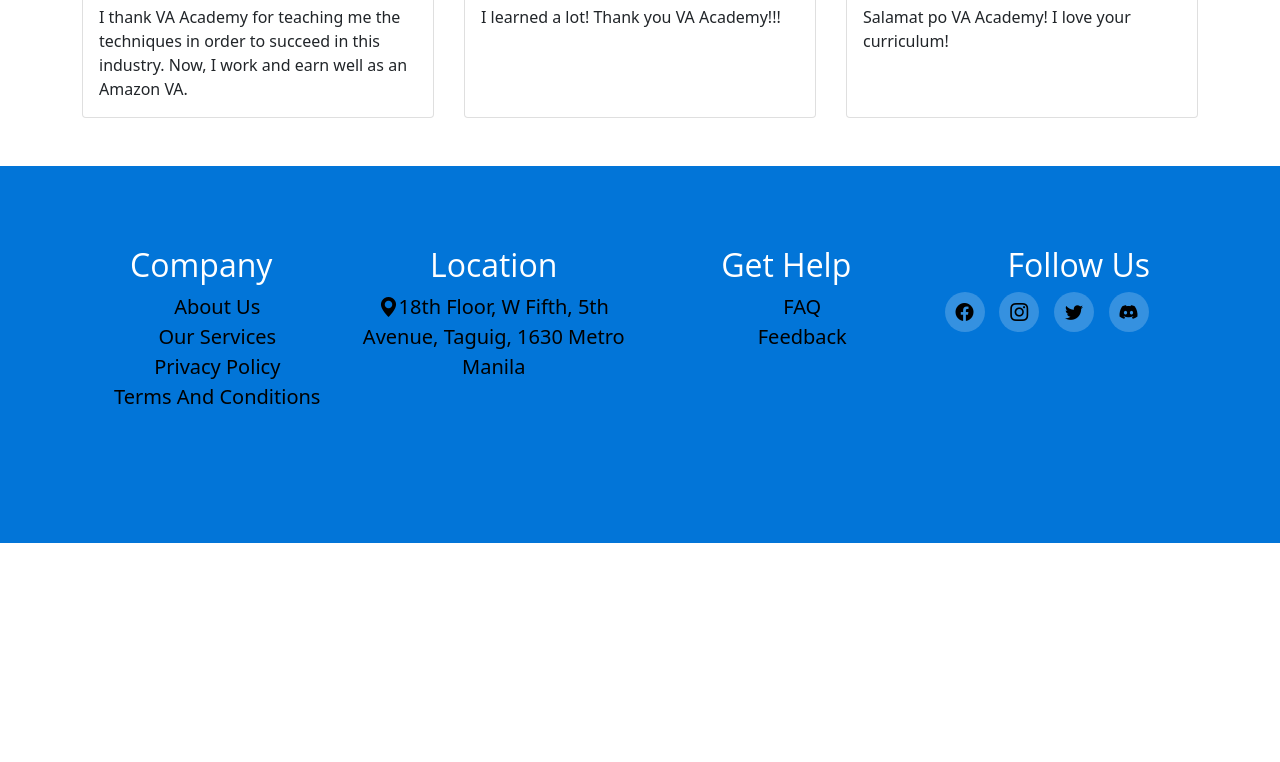
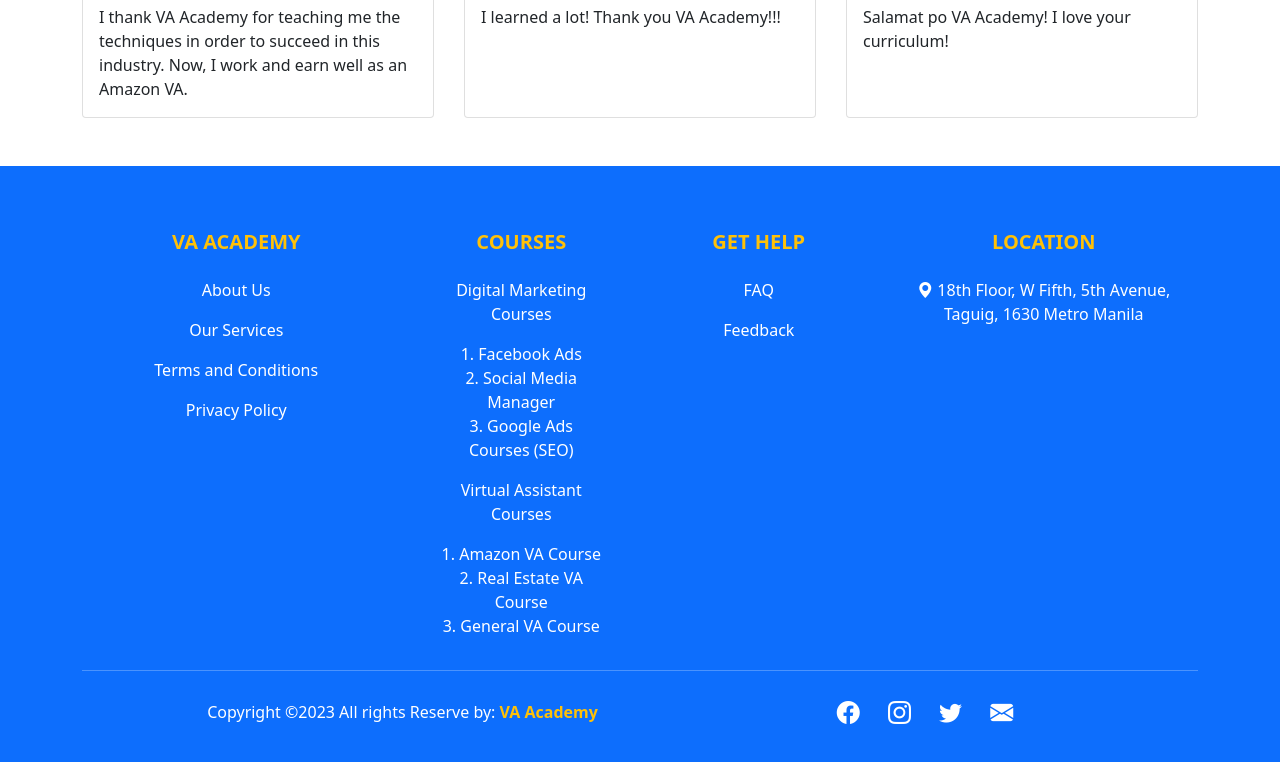
Before and after one commit to KenLee23/johnangelo26.github.io, a plain HTML site: page VA site.html in a window 1280 px wide. Shown: the part 3283-4045 px from the top of the page. Before the commit the page ends 3826 px from the top, so only its background shows below. Drawn offline with nearby package versions, Linux system fonts and the light colour scheme.

Commit message:
Updated homepage
updated footer

```diff
--- a/VA site.html
+++ b/VA site.html
@@ -1,5 +1,6 @@
 <!DOCTYPE html>
 <html lang="en" dir="ltr">
+
 <head>
   <meta charset="UTF-8">
   <title>VA Academy</title>
@@ -8,9 +9,12 @@
   <script src="https://cdn.jsdelivr.net/npm/popper.js@1.16.1/dist/umd/popper.min.js"></script>
   <script src="https://cdn.jsdelivr.net/npm/bootstrap@4.6.2/dist/js/bootstrap.bundle.min.js"></script>
   <link rel="stylesheet" href="style.css">
-        <link href="https://cdn.jsdelivr.net/npm/bootstrap@5.0.2/dist/css/bootstrap.min.css" rel="stylesheet" integrity="sha384-EVSTQN3/azprG1Anm3QDgpJLIm9Nao0Yz1ztcQTwFspd3yD65VohhpuuCOmLASjC" crossorigin="anonymous">
+  <link href="https://cdn.jsdelivr.net/npm/bootstrap@5.0.2/dist/css/bootstrap.min.css" rel="stylesheet"
+    integrity="sha384-EVSTQN3/azprG1Anm3QDgpJLIm9Nao0Yz1ztcQTwFspd3yD65VohhpuuCOmLASjC" crossorigin="anonymous">
   <link rel="stylesheet" href="https://cdn.jsdelivr.net/npm/bootstrap-icons@1.10.3/font/bootstrap-icons.css">
-        <script src="https://cdn.jsdelivr.net/npm/bootstrap@5.0.2/dist/js/bootstrap.bundle.min.js" integrity="sha384-MrcW6ZMFYlzcLA8Nl+NtUVF0sA7MsXsP1UyJoMp4YLEuNSfAP+JcXn/tWtIaxVXM" crossorigin="anonymous"></script>
+  <script src="https://cdn.jsdelivr.net/npm/bootstrap@5.0.2/dist/js/bootstrap.bundle.min.js"
+    integrity="sha384-MrcW6ZMFYlzcLA8Nl+NtUVF0sA7MsXsP1UyJoMp4YLEuNSfAP+JcXn/tWtIaxVXM"
+    crossorigin="anonymous"></script>
 </head>
 
 <body>
@@ -22,13 +26,8 @@
           width="30" height="30">
         VA ACADEMY
       </a>
-<button type="button"
-        data-bs-toggle="collapse"
-        data-bs-target="#navbarNav"
-        class="navbar-toggler"
-        aria-controls="navbarNav"
-        aria-expanded="false"
-        aria-label="Toggle navigation">
+      <button type="button" data-bs-toggle="collapse" data-bs-target="#navbarNav" class="navbar-toggler"
+        aria-controls="navbarNav" aria-expanded="false" aria-label="Toggle navigation">
         <span class="navbar-toggler-icon"></span>
       </button>
       <div class="collapse navbar-collapse" id="navbarNav">
@@ -40,14 +39,11 @@
           </li>
           <li class="nav-item dropdown">
             <a href="#" class="nav-link
-                        dropdown-toggle"
-                        id="navbarDropdown" role="button"
-                        data-bs-toggle="dropdown"
+                        dropdown-toggle" id="navbarDropdown" role="button" data-bs-toggle="dropdown"
               aria-expanded="false">
               WHAT WE OFFER
             </a>
-            <ul class="dropdown-menu bg-primary"
-            aria-labelledby="navbarDropdown">
+            <ul class="dropdown-menu bg-primary" aria-labelledby="navbarDropdown">
               <li><a href="#" class="dropdown-item">COURSES</a></li>
               <li><a href="#" class="dropdown-item">HOW TO AVAIL</a></li>
             </ul>
@@ -68,7 +64,7 @@
   <style>
     main {
       border: none;
-    text-align:center;
+      text-align: center;
       background-image: url('https://encrypted-tbn0.gstatic.com/images?q=tbn:ANd9GcQKbH-eyLh97zcNlaskUkQfnNwOrE2Lys7mBa5_sai8HUhTbOxC2vJAYHqt6z0P1YVwkmU&usqp=CAU');
       background-repeat: no-repeat;
       background-position: center;
@@ -76,6 +72,7 @@
       opacity: .6;
     }
   </style>
+
   <body background-color="#f0f8ff"></body>
   <br><br>
   <main>
@@ -87,7 +84,8 @@
 
     <h3>Are you ready to leverage your expertise to generate a consistent income every month from home?</h3>
 
-    <h3>Take control of your destiny, tap into your desire & drive, and become in-demand, highly trained Virtual Assistant.</h3><br><br>
+    <h3>Take control of your destiny, tap into your desire & drive, and become in-demand, highly trained Virtual
+      Assistant.</h3><br><br>
 
     <h2><b>CHECK OUR COURSES NOW!</b></h2>
     <button type="button" class="btn btn-outline-primary mb-5"><b><a href="#">CLICK HERE</a></b></button>
@@ -95,17 +93,23 @@
   <div class="container px-4 text-center">
     <div class="row gx-5">
       <div class="col">
-           <div class="p-3"><span style="font-size: 15px;"><b><mark>VA University</mark></b> is an all-inclusive training program for get-it-done
+        <div class="p-3"><span style="font-size: 15px;"><b><mark>VA University</mark></b> is an all-inclusive training
+            program for get-it-done
             types who want to utilize their professional experience in a work-from-home business.
             Starting right away, you will be ready to open for business with a blueprint to be a
-            successful Virtual Assistant.<br><br>Bibi Goldstein and the team at Buying Time have put together a comprehensive program that
+            successful Virtual Assistant.<br><br>Bibi Goldstein and the team at Buying Time have put together a
+            comprehensive program that
             will give everyone who goes through it a greater opportunity to succeed in a home-based
-            business at any level they choose.<br><br>Whether you want to create extra income for your household or a full–time business, this
+            business at any level they choose.<br><br>Whether you want to create extra income for your household or a
+            full–time business, this
             program gives you the advantage of experience and education so you can reach your goals
             as a successful Virtual Assistant.</span> </div>
       </div>
       <div class="col">
-            <div class="p-3"><iframe width="700" height="400" src="https://www.youtube.com/embed/QhKiRrhBeS8" title="How to Become a Virtual Assistant with No Experience | Earn Up to $1000" frameborder="0" allow="accelerometer; autoplay; clipboard-write; encrypted-media; gyroscope; picture-in-picture; web-share" allowfullscreen></iframe></div>
+        <div class="p-3"><iframe width="700" height="400" src="https://www.youtube.com/embed/QhKiRrhBeS8"
+            title="How to Become a Virtual Assistant with No Experience | Earn Up to $1000" frameborder="0"
+            allow="accelerometer; autoplay; clipboard-write; encrypted-media; gyroscope; picture-in-picture; web-share"
+            allowfullscreen></iframe></div>
       </div>
     </div>
   </div>
@@ -114,17 +118,22 @@
     <div class="row">
 
       <div class="col-md-4 mt-5">
-            <img src="https://www.nicepng.com/png/detail/203-2037007_global-security-comments-information-security-icon-png.png" width="400px" height="400px">
+        <img
+          src="https://www.nicepng.com/png/detail/203-2037007_global-security-comments-information-security-icon-png.png"
+          width="400px" height="400px">
       </div>
 
       <div class="col-md-6">
         <div class="card-body mt-5 mb-5">
           <p class="card-text">
           <h2 class="text-start fs-1 text-primary">Data Security</h2>
-                <p class="fs-3">Our client's data is protected to preserve the three pillars of information security: Confidentiality, Integrity and Availability.</p>
+          <p class="fs-3">Our client's data is protected to preserve the three pillars of information security:
+            Confidentiality, Integrity and Availability.</p>
           <br>
           <h2 class="text-start fs-1 text-primary">ISO 27001:2023 CERTIFIED</h2>
-                  <b><p class="fs-3">INFORMATION SECURITY MANAGEMENT SYSTEMS</p></b>
+          <b>
+            <p class="fs-3">INFORMATION SECURITY MANAGEMENT SYSTEMS</p>
+          </b>
           </p>
         </div>
 
@@ -136,7 +145,10 @@
   <img src="Why VA3.PNG" width="1400" height="400">
   </div><br><br>
   <div class="container">
-    <iframe  width="853" height="480" src="https://www.youtube.com/embed/QhKiRrhBeS8" title="How to Become a Virtual Assistant with No Experience | Earn Up to $1000" frameborder="0" allow="accelerometer; autoplay; clipboard-write; encrypted-media; gyroscope; picture-in-picture; web-share" allowfullscreen></iframe>
+    <iframe width="853" height="480" src="https://www.youtube.com/embed/QhKiRrhBeS8"
+      title="How to Become a Virtual Assistant with No Experience | Earn Up to $1000" frameborder="0"
+      allow="accelerometer; autoplay; clipboard-write; encrypted-media; gyroscope; picture-in-picture; web-share"
+      allowfullscreen></iframe>
   </div><br><br>
 
 
@@ -144,15 +156,20 @@
     <h4><i>Feedbacks from our Students</i></h4><br>
     <div class="card-deck">
       <div class="card" style="width:400px">
-    <img class="card-img-top" src="https://media.istockphoto.com/id/1181431780/photo/beautiful-filipino-woman-using-laptop-at-cafe.jpg?s=612x612&w=0&k=20&c=dZEOHeFeljou-YBvq5-kKZ7Pz9-r1rZdTLvC7XChkpk=" width="150" height="200">
+        <img class="card-img-top"
+          src="https://media.istockphoto.com/id/1181431780/photo/beautiful-filipino-woman-using-laptop-at-cafe.jpg?s=612x612&w=0&k=20&c=dZEOHeFeljou-YBvq5-kKZ7Pz9-r1rZdTLvC7XChkpk="
+          width="150" height="200">
         <div class="card-body">
           <h4>Michelle Dela Cruz</h4>
-        <p class="card-text">I thank VA Academy for teaching me the techniques in order to succeed in this industry. Now, I work and earn well as an Amazon VA.</p>
+          <p class="card-text">I thank VA Academy for teaching me the techniques in order to succeed in this industry.
+            Now, I work and earn well as an Amazon VA.</p>
         </div>
       </div>
       <br>
       <div class="card" style="width:400px">
-      <img class="card-img-top" src="https://thumbs.dreamstime.com/b/filipino-cheerful-man-laptop-portrait-happy-filipino-man-laptop-sitting-sofa-114272161.jpg" width="150" height="200">
+        <img class="card-img-top"
+          src="https://thumbs.dreamstime.com/b/filipino-cheerful-man-laptop-portrait-happy-filipino-man-laptop-sitting-sofa-114272161.jpg"
+          width="150" height="200">
         <div class="card-body">
           <h4>Andrew Dimagiba</h4>
           <p class="card-text">I learned a lot! Thank you VA Academy!!!</p>
@@ -160,7 +177,9 @@
       </div>
       <br>
       <div class="card" style="width:400px">
-        <img class="card-img-top" src="https://encrypted-tbn0.gstatic.com/images?q=tbn:ANd9GcQWj3UzZofgflSEfDvBAxlNjTSYu4QAbT3G_w&usqp=CAU" width="150" height="200">
+        <img class="card-img-top"
+          src="https://encrypted-tbn0.gstatic.com/images?q=tbn:ANd9GcQWj3UzZofgflSEfDvBAxlNjTSYu4QAbT3G_w&usqp=CAU"
+          width="150" height="200">
         <div class="card-body">
           <h4>Michael Granada</h4>
           <p class="card-text">Salamat po VA Academy! I love your curriculum!</p>
@@ -170,40 +189,93 @@
   </div>
   <br>
   <br>
-<footer class="footer-area section_gap">
-  <div class="container">
-      <div class="row" style="display: flex; flex-wrap: wrap;">
-          <div class="col-lg-3 col-md-6 single-footer-widget">
-              <h2 class="text-center">company</h2>
-              <ul>
-                  <li><a href="#">about us</a></li>
-                  <li><a href="#">our services</a></li>
-                  <li><a href="#">privacy policy</a></li>
-                  <li><a href="#">terms and conditions</a></li>
+  <footer class="bg-primary text-white pt-5 pb-4">
+    <div class="container text-center text-md-left">
+      <div class="row text-center text-md-left">
+        <div class="col-md-3 col-lg-3 col-xl-3 mx-auto mt-3">
+          <h5 class="text-uppercase mb-4 font-weight-bold text-warning">va academy</h5>
+          <p>
+            <a href="#" class="text-white" style="text-decoration: none;">About Us</a>
+          </p>
+          <p>
+            <a href="#" class="text-white" style="text-decoration: none;">Our Services</a>
+          </p>
+          <p>
+            <a href="#" class="text-white" style="text-decoration: none;">Terms and Conditions</a>
+          </p>
+          <p>
+            <a href="#" class="text-white" style="text-decoration: none;">Privacy Policy</a>
+          </p>
+        </div>
+        <div class="col-md-2 col-lg-2 col-xl-2 mx-auto mt-3">
+          <h5 class="text-uppercase mb-4 font-weight-bold text-warning">courses</h5>
+          <p>
+            <a href="#" class="text-white" style="text-decoration: none;">Digital Marketing Courses</a>
+            <li><a href="#" class="text-white" style="text-decoration: none;">1. Facebook Ads</a></li>
+            <li><a href="#" class="text-white" style="text-decoration: none;">2. Social Media Manager</a>
+            </li>
+            <li><a href="#" class="text-white" style="text-decoration: none;">3. Google Ads Courses
+                (SEO)</a></li>
+          </p>
+          <p>
+            <a href="#" class="text-white" style="text-decoration: none;">Virtual Assistant Courses</a>
+            <li><a href="#" class="text-white" style="text-decoration: none;">1. Amazon VA Course</a></li>
+            <li><a href="#" class="text-white" style="text-decoration: none;">2. Real Estate VA Course</a>
+            </li>
+            <li><a href="#" class="text-white" style="text-decoration: none;">3. General VA Course</a></li>
+          </p>
+        </div>
+        <div class="col-md-3 col-lg-2 col-xl-2 mx-auto mt-3">
+          <h5 class="text-uppercase mb-4 font-weight-bold text-warning">get help</h5>
+          <p>
+            <a href="#" class="text-white" style="text-decoration: none;">FAQ</a>
+          </p>
+          <p>
+            <a href="#" class="text-white" style="text-decoration: none;">Feedback</a>
+          </p>
+        </div>
+        <div class="col-md-4 col-lg-3 mx-auto mt-3">
+          <h5 class="text-uppercase mb-4 font-weight-bold text-warning">Location</h5>
+          <p>
+            <i class="bi bi-geo-alt-fill"></i> 18th Floor, W Fifth, 5th Avenue, Taguig, 1630 Metro Manila
+          </p>
+        </div>
+      </div>
+      <hr class="mb-4">
+      <div class="row align-items-center">
+        <div class="col-md-6 col-lg-7">
+          <p>Copyright &copy;2023 All rights Reserve by:
+            <a href="#" style="text-decoration: none;">
+              <strong class="text-warning">VA Academy</strong>
+            </a>
+          </p>
+        </div>
+        <div class="col-md-5 col-lg-4">
+          <div class="text-center text-md-right">
+            <ul class="list-unstyled list-inline">
+              <li class="list-inline-item">
+                <a href="#" class="btn-floating btn-sm text-white" style="font-size: 23px;"><i
+                    class="bi bi-facebook"></i></a>
+              </li>
+              <li class="list-inline-item">
+                <a href="#" class="btn-floating btn-sm text-white" style="font-size: 23px;"><i
+                    class="bi bi-instagram"></i></a>
+              </li>
+              <li class="list-inline-item">
+                <a href="#" class="btn-floating btn-sm text-white" style="font-size: 23px;"><i
+                    class="bi bi-twitter"></i></a>
+              </li>
+              <li class="list-inline-item">
+                <a href="#" class="btn-floating btn-sm text-white" style="font-size: 23px;"><i
+                    class="bi bi-envelope-fill"></i></a>
+              </li>
             </ul>
           </div>
-          <div class="col-lg-3 col-md-6 single-footer-widget">
-              <h2 class="text-center">location</h2>
-              <p><i class="bi bi-geo-alt-fill"></i>18th Floor, W Fifth, 5th Avenue, Taguig, 1630 Metro Manila</p>
-          </div>
-          <div class="col-lg-3 col-md-6 single-footer-widget">
-              <h2 class="text-center">get help</h2>
-              <ul>
-                  <li><a href="#">FAQ</a></li>
-                  <li><a href="#">feedback</a></li>
-              </ul>
-          </div>
-          <div class="col-lg-3 col-md-6 single-footer-widget">
-              <h2>follow us</h2>
-              <div class="social-links">
-                  <a href="#"><i class="bi bi-facebook"></i></a>
-                  <a href="#"><i class="bi bi-instagram"></i></a>
-                  <a href="#"><i class="bi bi-twitter"></i></a>
-                  <a href="#"><i class="bi bi-discord"></i></a>
         </div>
       </div>
     </div>
     </div>
   </footer>
 </body>
+
 </html>
--- a/style.css
+++ b/style.css
@@ -32,82 +32,3 @@ iframe {
       width: 100%; /* The width is 100%, when the viewport is 800px or smaller */
     }
 }
-@import url('https://fonts.googleapis.com/css2?family=Mulish:wght@300&family=Poppins:wght@300;400;500;600;700&display=swap');
-
-body {
-    line-height: 1.5;
-    font-family: 'Poppins', sans-serif;
-}
-footer .container {
-    max-width: 1170px;
-    margin: auto;
-}
-
-footer ul {
-    list-style: none;
-}
-.footer-area {
-    background-color: #0275d8;
-    padding: 50px 2px;
-}
-.single-footer-widget {
-    width: 25%;
-    padding: 30px 30px 30px 30px;
-}
-.single-footer-widget {
-    font-size: 18px;
-    color: #ffffff;
-    text-transform: capitalize;
-    margin-bottom: 35px;
-    font-weight: 500;
-    position: relative;
-}
-.single-footer-widget ul li a {
-    font-size: 20px;
-    text-transform: capitalize;
-    color: #ffffff;
-    text-decoration: none;
-    text-align: center;
-    font-weight: 400;
-    color: black;
-    display: block;
-    transition: all 0.3s ease;
-}
-.single-footer-widget ul li a:hover {
-    color: #ffffff;
-    padding-left: 8px;
-}
-.single-footer-widget p {
-    font-size: 20px;
-    text-transform: capitalize;
-    color: #ffffff;
-    text-align: center;
-    text-decoration: none;
-    font-weight: 400;
-    color: black;
-    display: block;
-    cursor: pointer;
-}
-.single-footer-widget .social-links a {
-    display: inline-block;
-    height: 40px;
-    width: 40px;
-    background-color: rgba(255, 255, 255, 0.2);
-    margin: 0 10px 10px 0;
-    text-align: center;
-    line-height: 40px;
-    border-radius: 50%;
-    color: black;
-    transition: all 0.5s ease;
-}
-.single-footer-widget .social-links a:hover {
-    color: #ffffff;
-    background-color: black;
-}
-@media(max-width: 767px) {
-    .single-footer-widget {
-        width: 50%;
-        padding: 0 15px;
-        margin-bottom: 30px;
-    }
-}
```
Lines whose indentation alone changed are shown as unchanged.
